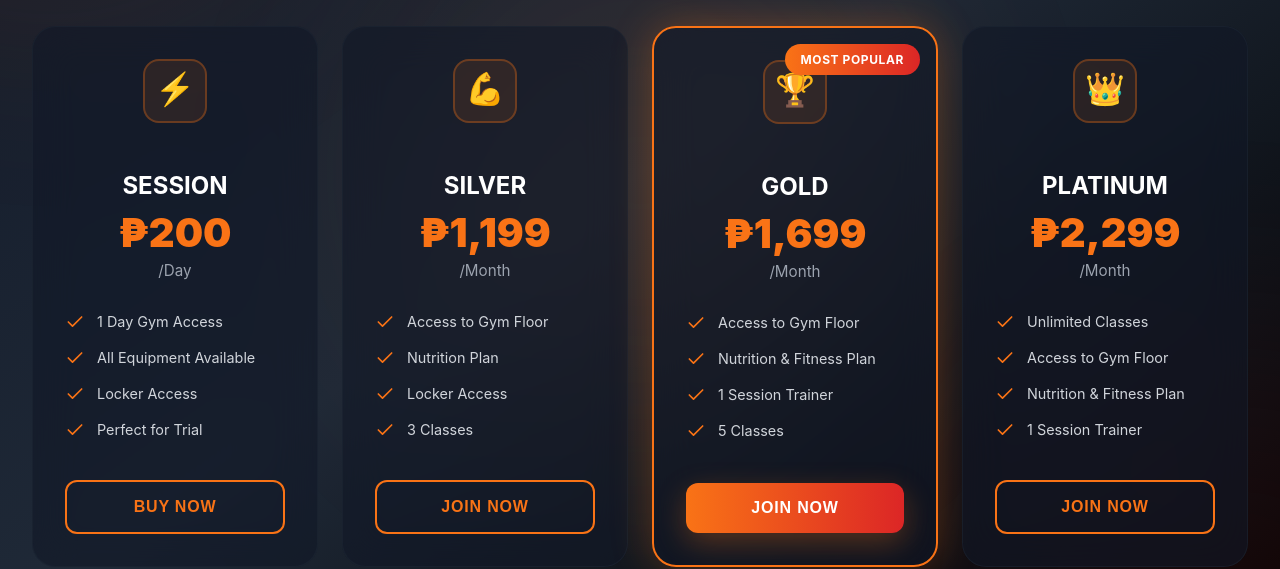
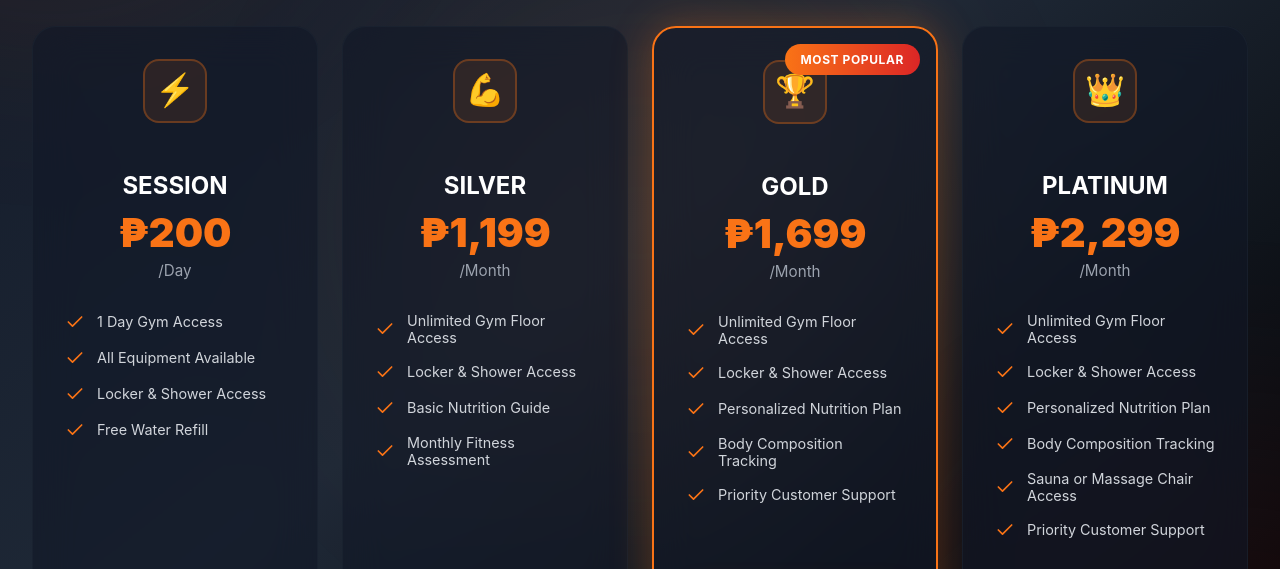
Before and after one commit to joshnuevas/ironcore, a React (Create React App) app: page /membership in a window 1280 px wide. Shown: the part 285-854 px from the top of the page. Built offline with nearby package versions, Linux system fonts and the light colour scheme; no server answers; sample sign-in values are in the browser's storage.

Commit message:
feat(memberships): update tier features for fairer non-trainer, non-class offerings

```diff
--- a/src/pages/AdminLandingPage.js
+++ b/src/pages/AdminLandingPage.js
@@ -1,6 +1,6 @@
 import React, { useState, useEffect } from "react";
 import { useNavigate } from "react-router-dom";
-import { Calendar, UserCheck, QrCode, Shield, BarChart3, Users, RefreshCw, AlertCircle } from "lucide-react";
+import { Calendar, UserCheck, QrCode, BarChart3, Users, RefreshCw, AlertCircle } from "lucide-react";
 import Navbar from "../components/Navbar";
 import styles from "./AdminLandingPage.module.css";
 import axios from "axios";
--- a/src/pages/AttendancePage.js
+++ b/src/pages/AttendancePage.js
@@ -212,12 +212,21 @@ const AttendancePage = () => {
           </div>
 
           {error && (
-            <div className={styles.errorBanner}>
+            <div
+              className={`${styles.errorBanner} ${
+                error.includes("No active membership found")
+                  ? styles.noMembershipError
+                  : ""
+              }`}
+            >
               <AlertCircle size={20} />
               <div>
                 <strong>{error}</strong>
                 {error.includes("expired") && (
-                  <button className={styles.renewButton} onClick={() => window.location.href = '/membership'}>
+                  <button
+                    className={styles.renewButton}
+                    onClick={() => (window.location.href = "/membership")}
+                  >
                     <RefreshCw size={16} />
                     Renew Membership
                   </button>
--- a/src/pages/AttendancePage.module.css
+++ b/src/pages/AttendancePage.module.css
@@ -852,6 +852,29 @@
   font-size: 0.9rem;
 }
 
+.noMembershipError {
+  animation: fadeInUp 0.8s ease-out;
+}
+
+/* One-time pop-in animation for the "No active membership" error */
+@keyframes errorPop {
+  0% {
+    opacity: 0;
+    transform: translateY(-10px) scale(0.95);
+    box-shadow: 0 0 0 rgba(249, 115, 22, 0);
+  }
+  60% {
+    opacity: 1;
+    transform: translateY(0) scale(1.02);
+    box-shadow: 0 15px 35px rgba(249, 115, 22, 0.35);
+  }
+  100% {
+    opacity: 1;
+    transform: translateY(0) scale(1);
+    box-shadow: 0 10px 25px rgba(0, 0, 0, 0.6);
+  }
+}
+
 /* Responsive Design */
 @media (max-width: 768px) {
   .contentSection {
--- a/src/pages/MembershipPage.js
+++ b/src/pages/MembershipPage.js
@@ -21,8 +21,9 @@ const MembershipPage = () => {
       features: [
         "1 Day Gym Access",
         "All Equipment Available",
-        "Locker Access",
-        "Perfect for Trial",
+        "Locker & Shower Access",
+        "Free Water Refill",
+
       ],
       popular: false,
       isSession: true,
@@ -33,10 +34,10 @@ const MembershipPage = () => {
       period: "/Month",
       icon: "💪",
       features: [
-        "Access to Gym Floor",
-        "Nutrition Plan",
-        "Locker Access",
-        "3 Classes",
+        "Unlimited Gym Floor Access",
+        "Locker & Shower Access",
+        "Basic Nutrition Guide",
+        "Monthly Fitness Assessment",
       ],
       popular: false,
       isSession: false,
@@ -47,10 +48,11 @@ const MembershipPage = () => {
       period: "/Month",
       icon: "🏆",
       features: [
-        "Access to Gym Floor",
-        "Nutrition & Fitness Plan",
-        "1 Session Trainer",
-        "5 Classes",
+        "Unlimited Gym Floor Access",
+        "Locker & Shower Access",
+        "Personalized Nutrition Plan",
+        "Body Composition Tracking",
+        "Priority Customer Support",
       ],
       popular: true,
       isSession: false,
@@ -61,10 +63,12 @@ const MembershipPage = () => {
       period: "/Month",
       icon: "👑",
       features: [
-        "Unlimited Classes",
-        "Access to Gym Floor",
-        "Nutrition & Fitness Plan",
-        "1 Session Trainer",
+        "Unlimited Gym Floor Access",
+        "Locker & Shower Access",
+        "Personalized Nutrition Plan",
+        "Body Composition Tracking",
+        "Sauna or Massage Chair Access",
+        "Priority Customer Support",
       ],
       popular: false,
       isSession: false,
```
